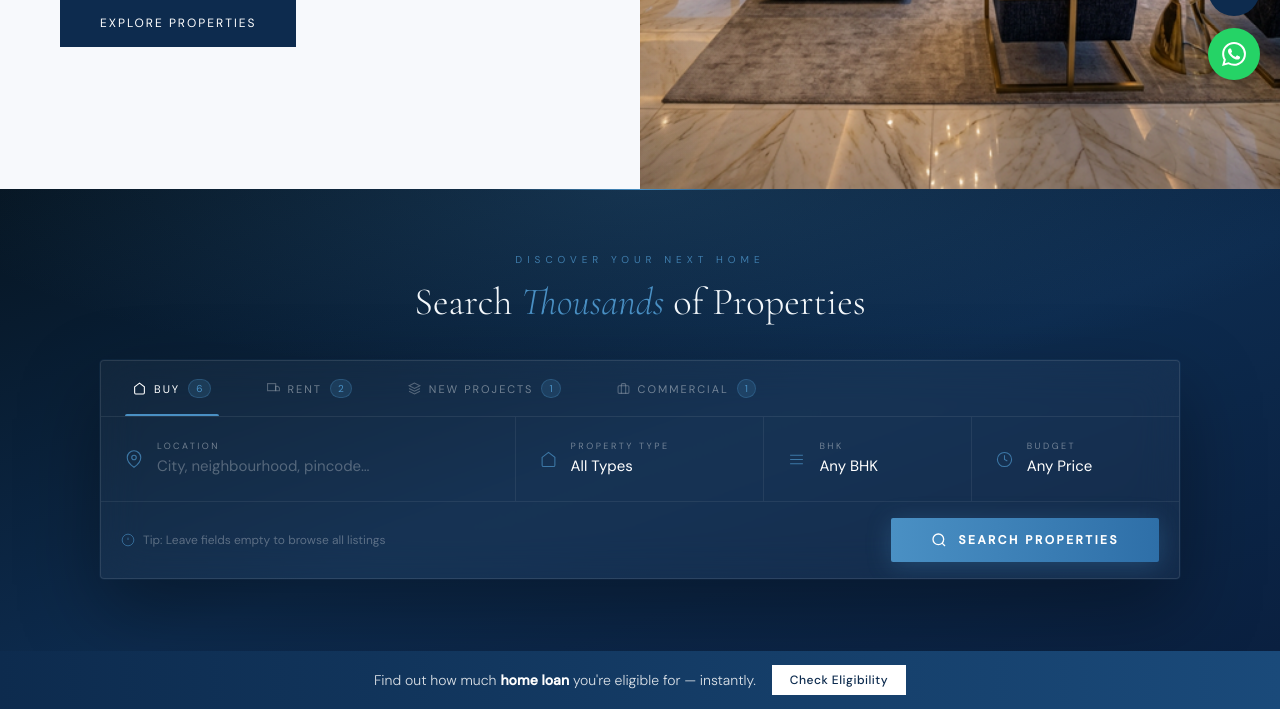
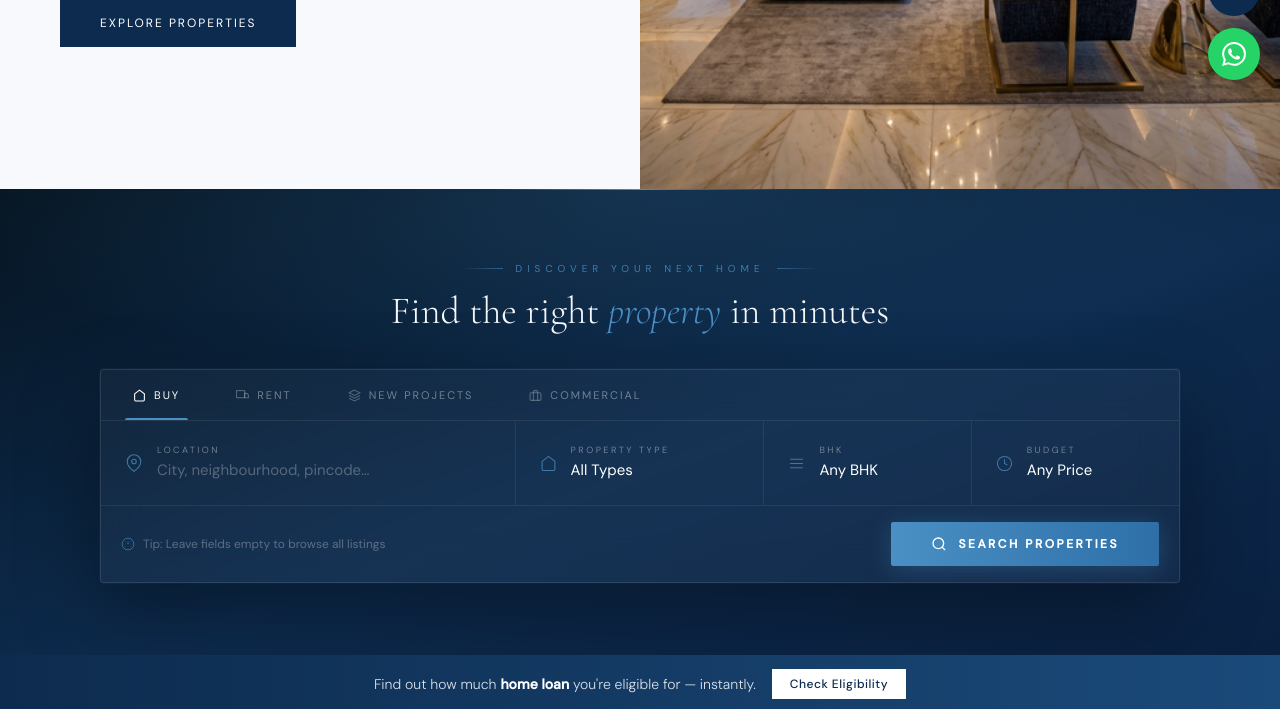
Before and after one commit to RajeshRamadas/homexo, a Django app: page / in a window 1280 px wide. Shown: the part 688-1397 px from the top of the page. Run offline with Django 4.2, Linux system fonts and the light colour scheme; data comes from the database, SQL or seed files in the repository; data that the repository does not hold is empty.

Commit message:
Update home.html

```diff
--- a/templates/pages/home.html
+++ b/templates/pages/home.html
@@ -87,14 +87,26 @@
     margin-bottom:36px;
   }
   .search-heading-eyebrow {
+    display:inline-flex;align-items:center;gap:12px;
     font-size:10px;letter-spacing:5px;text-transform:uppercase;
     color:var(--sky);opacity:.8;margin-bottom:14px;
+  }
+  .search-heading-eyebrow::before,
+  .search-heading-eyebrow::after {
+    content:'';
+    width:42px;height:1px;
+    background:linear-gradient(90deg,transparent,var(--sky));
+    opacity:.7;
+  }
+  .search-heading-eyebrow::after {
+    background:linear-gradient(90deg,var(--sky),transparent);
   }
   .search-heading-title {
     font-family:'Cormorant Garamond',serif;
     font-size:clamp(28px,3vw,40px);
     font-weight:300;color:var(--white);
     line-height:1.15;
+    margin:0;
   }
   .search-heading-title em { font-style:italic;color:var(--sky); }
 
@@ -567,7 +579,7 @@
   <!-- Heading -->
   <div class="search-heading">
     <div class="search-heading-eyebrow">Discover Your Next Home</div>
-    <h2 class="search-heading-title">Search <em>Thousands</em> of Properties</h2>
+    <h2 class="search-heading-title">Find the right <em>property</em> in minutes</h2>
   </div>
 
   <!-- Floating Card -->
@@ -578,22 +590,18 @@
       <button class="search-tab active" data-type="buy" onclick="setSearchTab(this,'buy')">
         <svg width="13" height="13" viewBox="0 0 24 24" fill="none" stroke="currentColor" stroke-width="2"><path d="M3 9l9-7 9 7v11a2 2 0 01-2 2H5a2 2 0 01-2-2z"/></svg>
         Buy
-        {% if type_counts.buy %}<span class="tab-count">{{ type_counts.buy }}</span>{% endif %}
       </button>
       <button class="search-tab" data-type="rent" onclick="setSearchTab(this,'rent')">
         <svg width="13" height="13" viewBox="0 0 24 24" fill="none" stroke="currentColor" stroke-width="2"><rect x="1" y="3" width="15" height="13"/><path d="M16 8h4l3 3v5h-7V8z"/></svg>
         Rent
-        {% if type_counts.rent %}<span class="tab-count">{{ type_counts.rent }}</span>{% endif %}
       </button>
       <button class="search-tab" data-type="new_project" onclick="setSearchTab(this,'new_project')">
         <svg width="13" height="13" viewBox="0 0 24 24" fill="none" stroke="currentColor" stroke-width="2"><polygon points="12 2 2 7 12 12 22 7 12 2"/><path d="M2 17l10 5 10-5M2 12l10 5 10-5"/></svg>
         New Projects
-        {% if type_counts.new_project %}<span class="tab-count">{{ type_counts.new_project }}</span>{% endif %}
       </button>
       <button class="search-tab" data-type="commercial" onclick="setSearchTab(this,'commercial')">
         <svg width="13" height="13" viewBox="0 0 24 24" fill="none" stroke="currentColor" stroke-width="2"><rect x="2" y="7" width="20" height="14" rx="2"/><path d="M16 21V5a2 2 0 00-2-2h-4a2 2 0 00-2 2v16"/></svg>
         Commercial
-        {% if type_counts.commercial %}<span class="tab-count">{{ type_counts.commercial }}</span>{% endif %}
       </button>
     </div>
 
```
